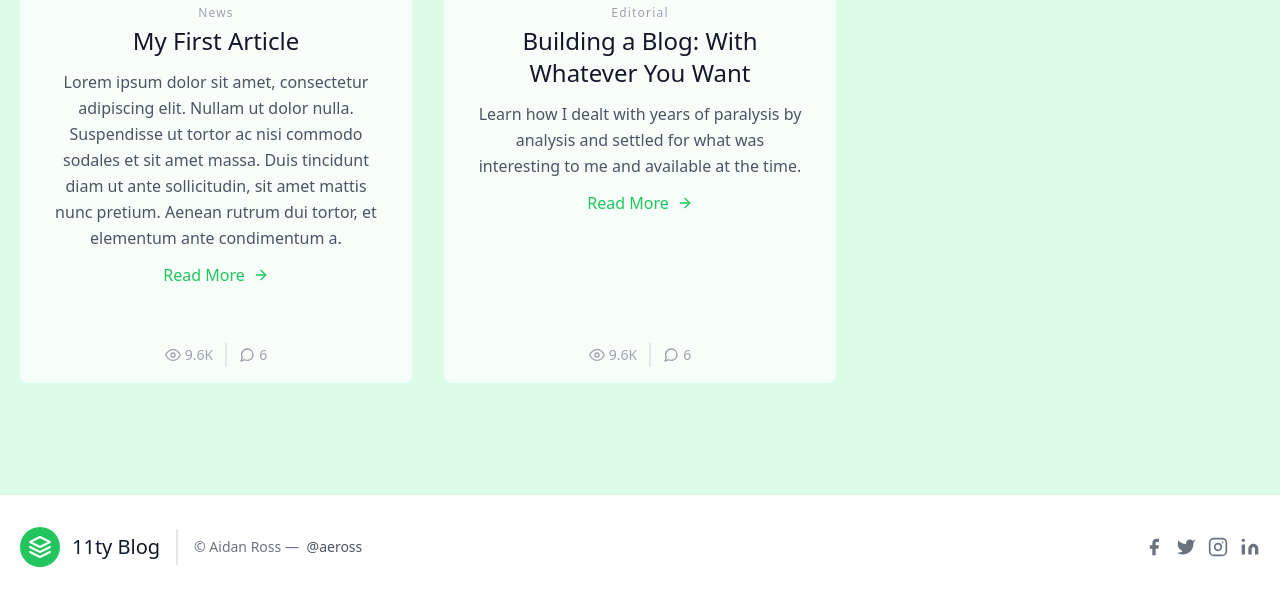
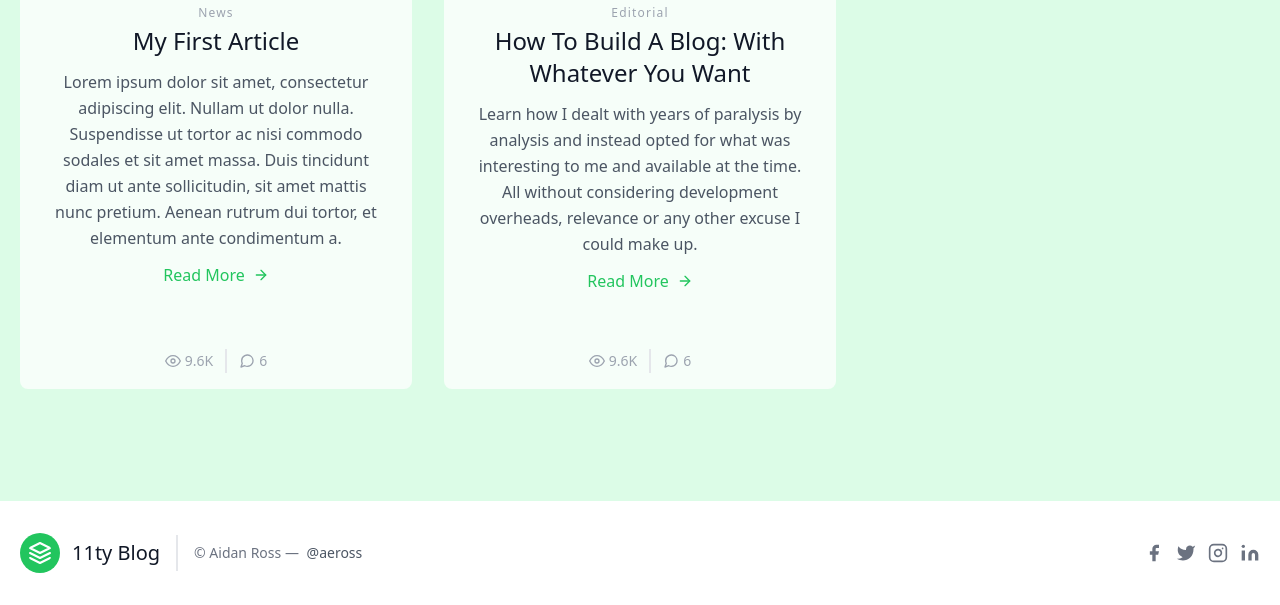
Before and after one commit to Aidanr50/11ty-blog, an Eleventy site: page src/index.njk in a window 1280 px wide. Shown: the part 1021-1626 px from the top of the page. Built offline with nearby package versions, Linux system fonts and the light colour scheme; Eleventy itself is replaced by a stand-in of ours; files that its build step writes are made by us from their sources.

Commit message:
Update Blog “2022-02-07-building-a-blog-with-whatever-you-want”

```diff
--- a/src/blog/2022-02-07-building-a-blog-with-whatever-you-want.md
+++ b/src/blog/2022-02-07-building-a-blog-with-whatever-you-want.md
@@ -1,7 +1,9 @@
 ---
-title: "Building a Blog: With Whatever You Want"
-description: Learn how I dealt with years of paralysis by analysis and settled
-  for what was interesting to me and available at the time.
+title: "How To Build A Blog: With Whatever You Want"
+description: Learn how I dealt with years of paralysis by analysis and instead
+  opted for what was interesting to me and available at the time. All without
+  considering development overheads, relevance or any other excuse I could make
+  up.
 author: Aidan Ross
 date: 2022-02-07T14:23:19.161Z
 category: Editorial
```
